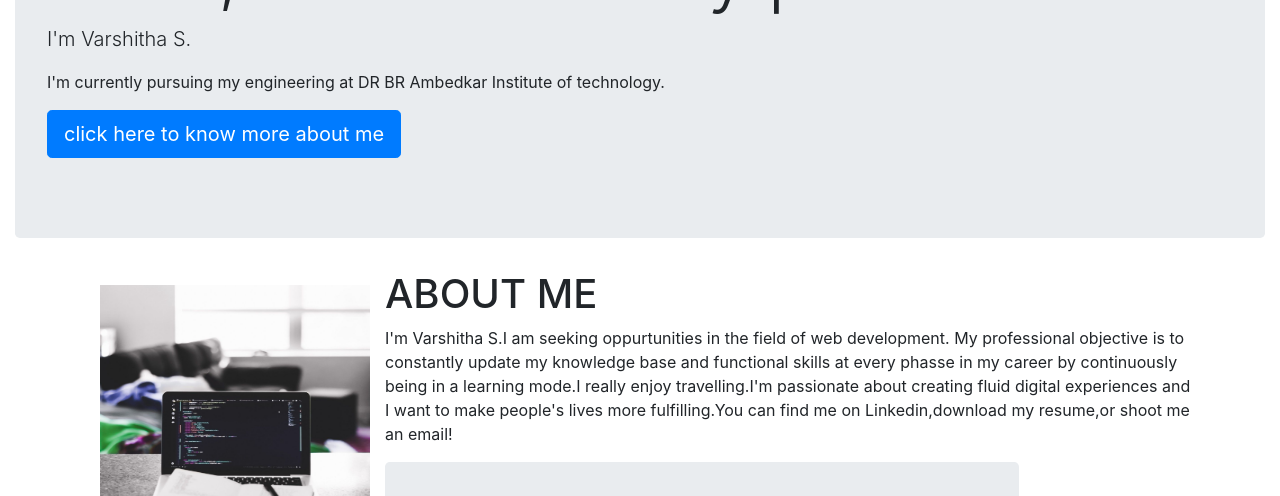
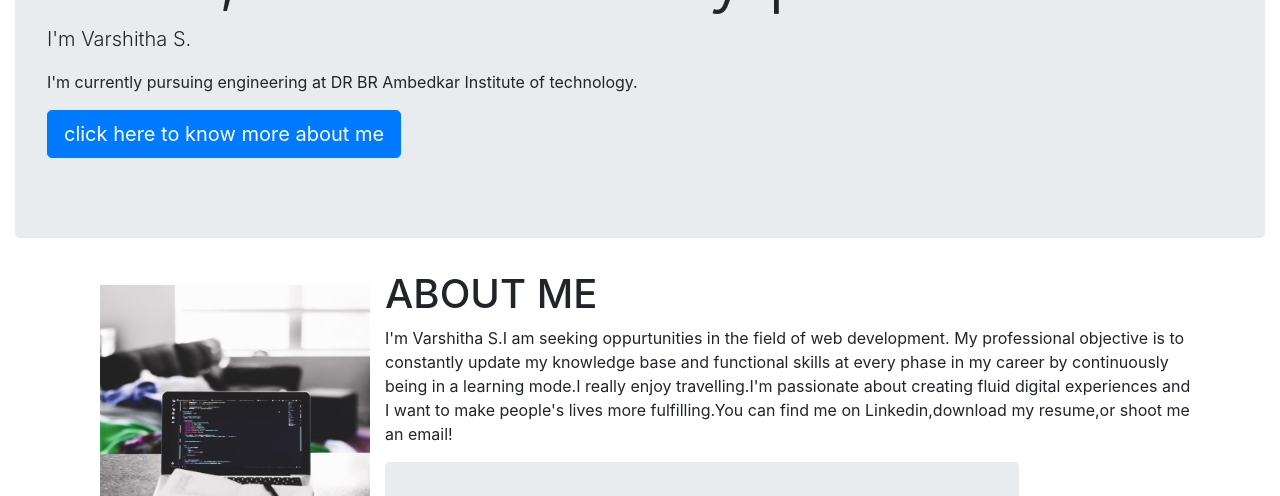
Before and after one commit to varshitha09/varshitha09.github.io, a plain HTML site: page index.html in a window 1280 px wide. Shown: the part 134-630 px from the top of the page. Drawn offline with nearby package versions, Linux system fonts and the light colour scheme.

Commit message:
Update index.html

```diff
--- a/index.html
+++ b/index.html
@@ -37,7 +37,7 @@
   <div class="jumbotron">
     <h1 class="display-3">Hello,welcome to my portfolio!</h1>
     <p class="lead" >I'm Varshitha S.</p>
-    <p >I'm currently pursuing my engineering at DR BR Ambedkar Institute of technology.</p>
+    <p >I'm currently pursuing engineering at DR BR Ambedkar Institute of technology.</p>
     <p class="lead">
       <a class="btn btn-primary btn-lg" href="#about" role="button">click here to know more about me</a>
     </p>
@@ -50,7 +50,7 @@
       <img src="images/me.jpg" alt="" width="300" height="300" style="float: left; padding: 15px;">
       <h1>ABOUT ME</h1>
       <p>I'm Varshitha S.I am seeking oppurtunities in the field of web development.
-        My professional objective is to constantly update my knowledge base and functional skills at every phasse in my career
+        My professional objective is to constantly update my knowledge base and functional skills at every phase in my career
          by continuously being in a learning mode.I really enjoy travelling.I'm passionate about creating fluid digital experiences and
          I want to make people's lives more fulfilling.You can find me on Linkedin,download my resume,or shoot me an email!
       </p>
```
